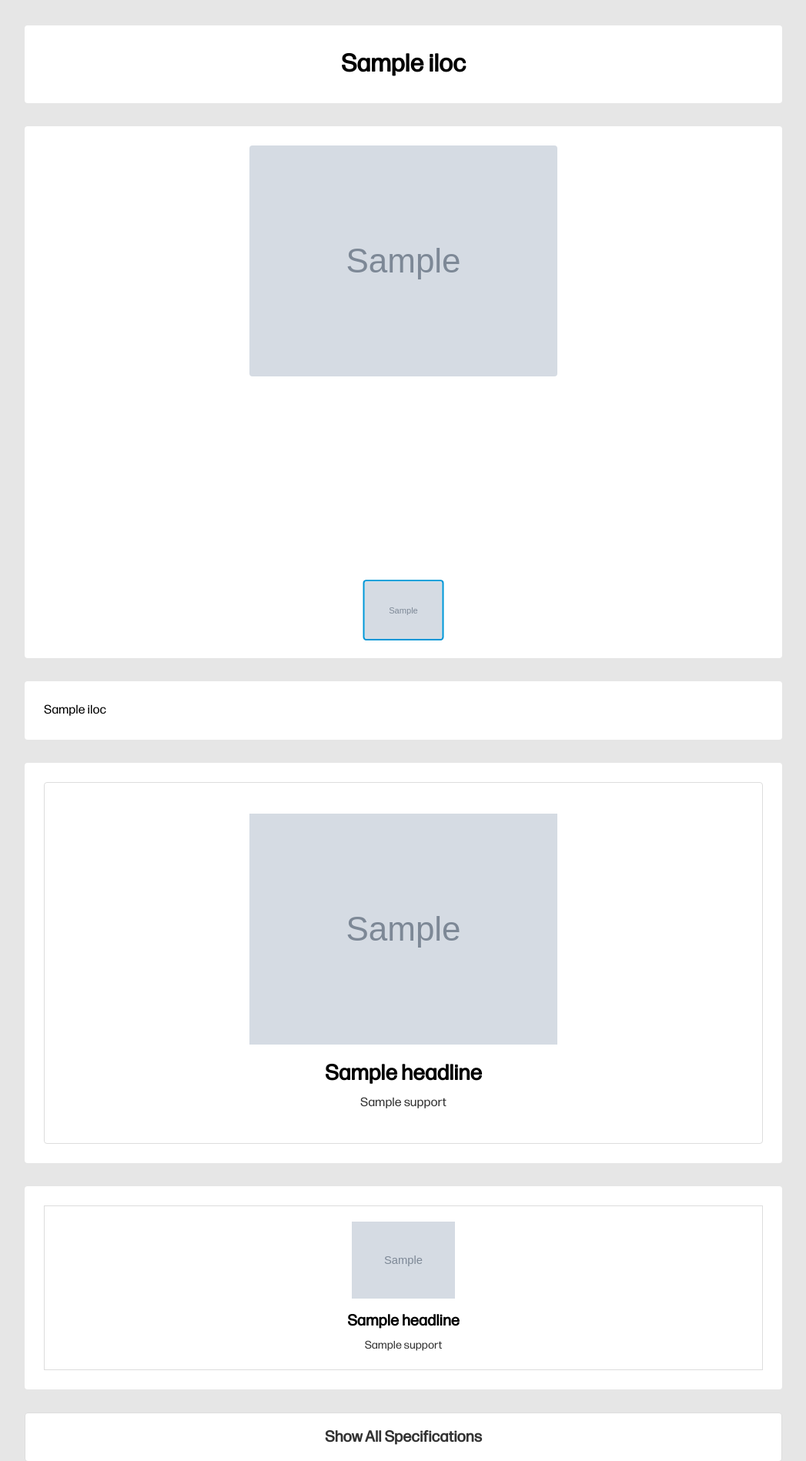
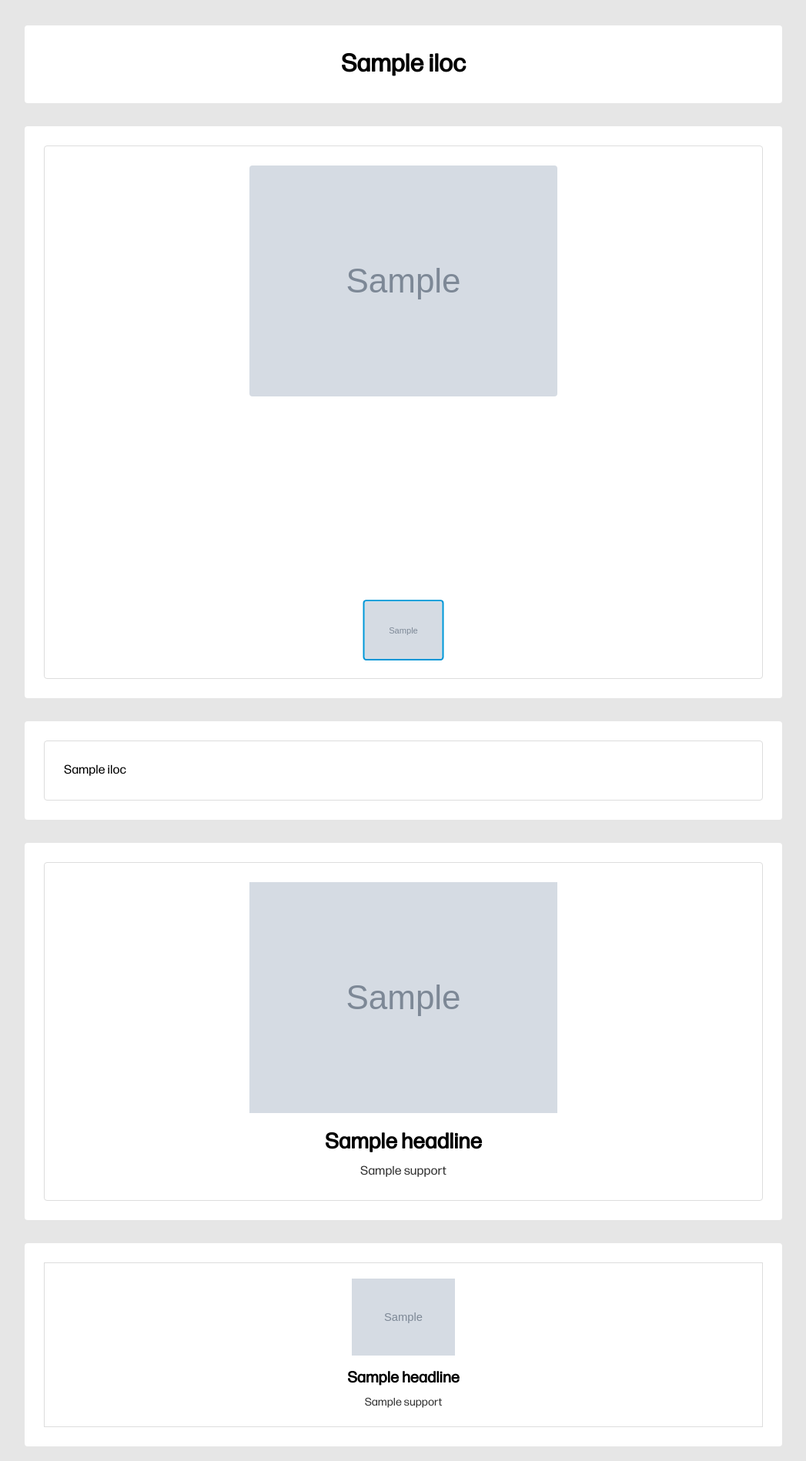
Before and after one commit to jinjernot/leliel, a Flask app: template templates/product_template.html in a window 1280 px wide. Shown: the top 1898 px of the page at 77% size, without its empty margins (116-1163 px from the left). Run offline with Flask 3, Linux system fonts and the light colour scheme; the template is opened without the code that fills it: most values are stand-ins (such as "Sample title", 1, 10 or a date in 2020); grey boxes marked "Sample" are stand-in pictures.

Commit message:
Add bordered sections to product gallery and marketing message; enhance styles for product description and layout

```diff
--- a/static/css/styles.css
+++ b/static/css/styles.css
@@ -63,6 +63,9 @@ sup {
 
 .product-description {
   text-align: justify;
+  border: 1px solid #ddd;
+  border-radius: 4px;
+  padding: 25px;
 }
 
 /* --- Standardized Info Blocks --- */
@@ -86,6 +89,14 @@ sup {
 
 .feature-block .info-body {
   font-size: 0.9rem;
+}
+
+/* --- Generic Bordered Section --- */
+.bordered-section {
+  border: 1px solid #ddd;
+  border-radius: 4px;
+  padding: 25px;
+  text-align: center;
 }
 
 /* --- Product Gallery --- */
@@ -126,24 +137,21 @@ sup {
   transform: scale(1.05);
 }
 
-/* --- MM (Marketing Message) & Description Section --- */
+/* --- MM (Marketing Message) Section --- */
 .mm-grid {
   display: flex;
   flex-direction: column;
-  gap: 20px; /* This adds the space between the MM blocks */
-}
-
-.mm-block {
-  border: 1px solid #ddd;
-  border-radius: 4px;
-  padding: 40px 20px;
-  text-align: center;
+  gap: 20px;
 }
 
 .mm-image img {
   max-width: 600px;
   height: auto;
   margin-bottom: 20px;
+}
+
+.mm-text {
+  text-align: center;
 }
 
 .product-description p,
@@ -288,7 +296,7 @@ sup {
   .info-body { font-size: 1rem; }
   .feature-block .info-headline { font-size: 1.2rem; }
   .feature-block .info-body { font-size: 0.9rem; }
-  .mm-block { padding: 20px 15px; }
+  .bordered-section { padding: 20px 15px; }
 
   h2.expand-button {
     font-size: 1rem;
--- a/templates/product_template.html
+++ b/templates/product_template.html
@@ -22,9 +22,8 @@
     </div>
 
     <div class="content-card">
-      <div class="product-gallery">
-        <div class="product-gallery-main">
-        </div>
+        <div class="bordered-section">
+            <div class="product-gallery-main"></div>
             <div class="product-gallery-thumbs">
                 {% for index, row in df_images.iterrows() %}
                 <img class="thumb-item" src="{{ row['imageUrlHttps'] | default('') | safe }}"
@@ -35,15 +34,17 @@
         </div>
     </div>
 
-    <div class="product-description content-card">
+    <div class="content-card">
+      <div class="product-description">
         <p>{{ df[df['tag'] == 'proddes_overview_extended']['value'].iloc[0] | default('') | safe }}</p>
+      </div>
     </div>
 
     <div id="MM" class="superscript-content">
         <div class="content-card">
             <div class="mm-grid">
                 {% for block in mm_blocks %}
-                <div class="mm-block">
+                <div class="bordered-section">
                     <div class="mm-image">
                         <img src="{{ block.image_url | escape }}" alt="Marketing Image">
                     </div>
```
Lines whose indentation alone changed are shown as unchanged.
